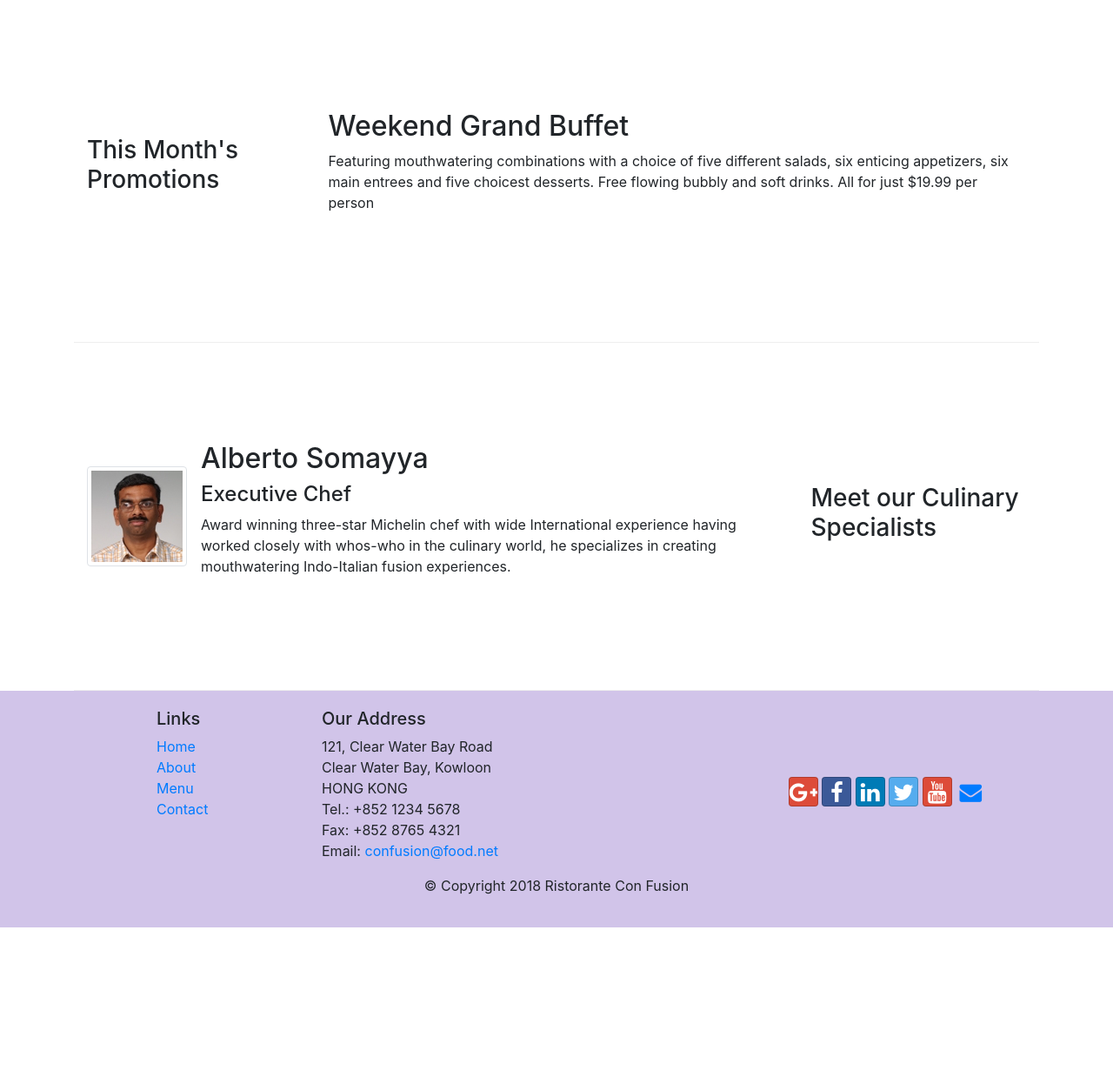
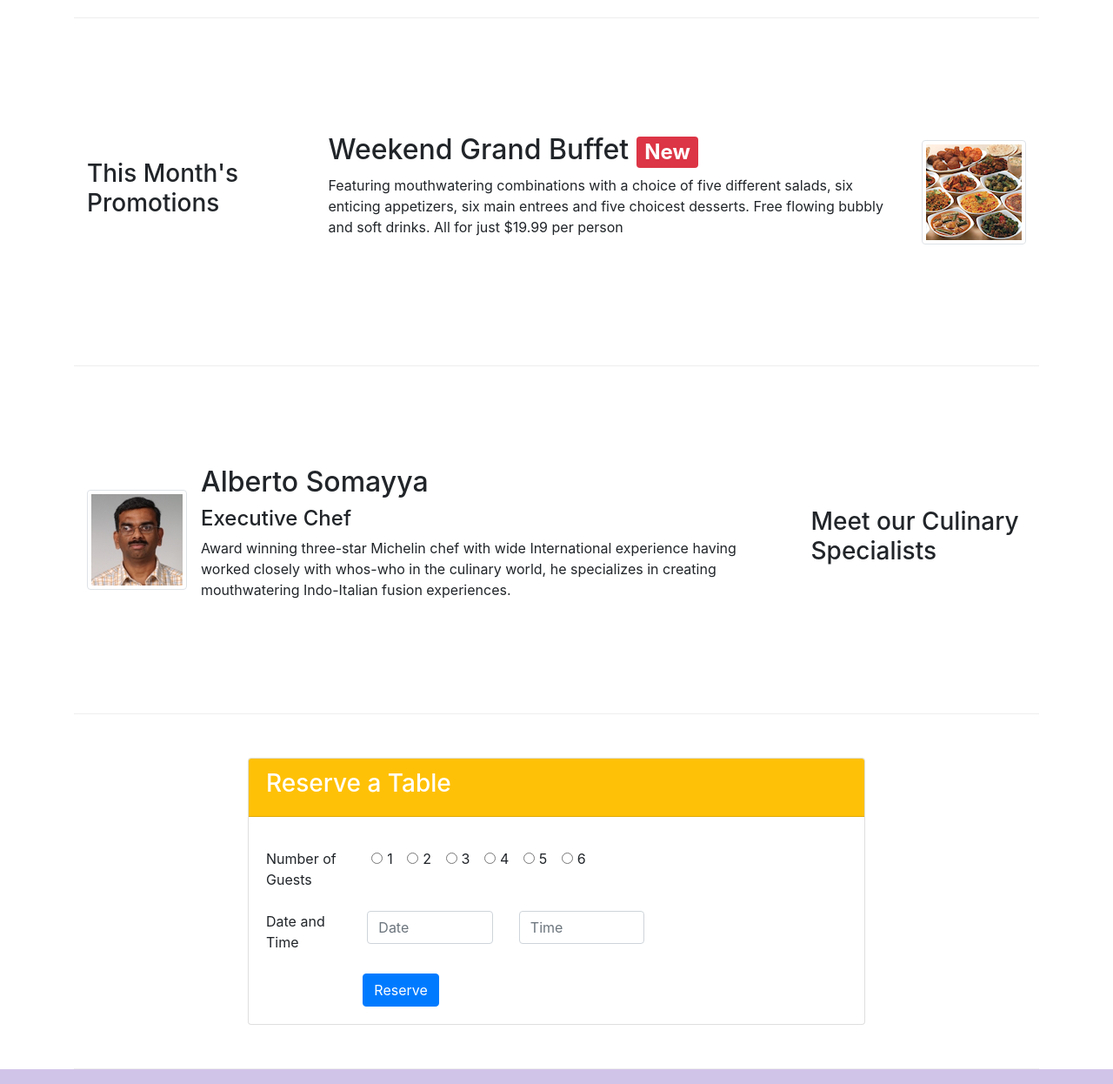
Before and after one commit to xiaohua2003/bootstrap-exercise, a website: page index.html in a window 1280 px wide. Shown: the part 740-1986 px from the top of the page at 87% size. Before the commit the page ends 1806 px from the top, so only its background shows below. Drawn offline with nearby package versions, Linux system fonts and the light colour scheme.

Commit message:
add reserve button, card

```diff
--- a/index.html
+++ b/index.html
@@ -40,9 +40,16 @@
                     <h1>Ristorante con Fusion</h1>
                     <p>We take inspiration from the World's best cuisines, and create a unique fusion experience. Our lipsmacking creations will tickle your culinary senses!</p>
                 </div>
-                <div class="col-12 col-sm align-self-center">
-                    <img src="img/logo.png" class="img-fluid" alt="logo-image">
-                </div>
+
+                    <div class="col-12 col-sm align-self-center">
+                            <div class="media">
+                                <img src="img/logo.png" class="img-fluid col-sm-6" alt="logo-image" >
+                               <div class="media-body align-self-center col-sm-6">
+                                  <a  href="#reserve-table" class="btn btn-sm btn-warning btn-block" role="button"> Reserve Table</a>
+                               </div>
+                           </div>
+                   </div>
+
             </div>
         </div>
     </header>
@@ -69,8 +76,15 @@
                 <h3>This Month's Promotions</h3>
             </div>
             <div class="col col-sm col-md">
-                <h2>Weekend Grand Buffet</h2>
-                <p>Featuring mouthwatering combinations with a choice of five different salads, six enticing appetizers, six main entrees and five choicest desserts. Free flowing bubbly and soft drinks. All for just $19.99 per person </p>
+
+                <div class="media">
+                    <div class="media-body">
+                    <h2 class="mt-0">Weekend Grand Buffet <span class="badge badge-danger">New</span></h2>
+                   <p class="d-none d-sm-block">Featuring mouthwatering combinations with a choice of five different salads, six enticing appetizers, six main entrees and five choicest desserts. Free flowing bubbly and soft drinks. All for just $19.99 per person </p>
+                   </div>
+                   <img src="img/buffet.png" alt="buffet-img" class="ml-3 d-flex img-thumbnail align-self-center">
+                </div>
+
             </div>
         </div>
 
@@ -89,6 +103,64 @@
                 </div>
             </div>
         </div>
+        <div class="row row-content justify-content-center" id="reserve-table">
+            <div class="col-12 col-sm-8">
+                <div class="card">
+                    <div class="card-header text-white bg-warning mb-3">
+                       <h3>Reserve a Table</h3>
+                    </div>
+                    <div class="card-body">
+                        <form>
+                            <div class="form-group row">
+                                <label for="form-check" class="col-md-2">Number of Guests</label>
+                                <div class="form-check col-md-6">
+                                    <div class="form-check form-check-inline" id="form-check">
+                                        <input class="form-check-input" type="radio" value="option1" name="inlineRadioOptions" id="inlineRadio1" >
+                                        <label class="form-check-label" for="inlineRadio1">1</label>
+                                    </div>
+                                    <div class="form-check form-check-inline " id="for-check">
+                                        <input class="form-check-input" type="radio" value="option2" name="inlineRadioOptions" id="inlineRadio2" >
+                                        <label class="form-check-label" for="inlineRadio2">2</label>
+                                    </div>
+                                    <div class="form-check form-check-inline "id="form-check"  >
+                                        <input class="form-check-input" type="radio" value="option3" name="inlineRadioOptions" id="inlineRadio3" >
+                                        <label class="form-check-label" for="inlineRadio3">3</label>
+                                    </div>
+                                    <div class="form-check form-check-inline"id="form-check" >
+                                        <input class="form-check-input" type="radio" value="option4" name="inlineRadioOptions" id="inlineRadio4" >
+                                        <label class="form-check-label" for="inlineRadio4">4</label>
+                                    </div>
+                                    <div class="form-check form-check-inline" id="form-check">
+                                        <input class="form-check-input" type="radio" value="option5" name="inlineRadioOptions" id="inlineRadio5" >
+                                        <label class="form-check-label" for="inlineRadio5">5</label>
+                                    </div>
+                                    <div class="form-check form-check-inline" id="form-check">
+                                        <input class="form-check-input" type="radio" value="option6" name="inlineRadioOptions" id="inlineRadio6" >
+                                        <label class="form-check-label" for="inlineRadio2">6</label>
+                                    </div>
+                                </div>
+                            </div>
+                            <div class="form-group row">
+                                <label class="col-md-2" for="date-time"> Date and Time</label>
+                                <div class="col-sm-3 date-time">
+                                    <input type="text" id="date" placeholder="Date" class="form-control mb-2 mr-sm-2 ">
+                                </div>
+                               <div class="col-md-3 date-time">
+                                <input type="text" id="time" placeholder="Time" class="form-control mb-2 mr-sm-2 ">
+                               </div>
+                            </div>
+                            <button type="submit" class="btn btn-primary  offset-md-2"> Reserve</button>
+
+                        </form>
+
+
+                    </div>
+
+                </div>
+            </div>
+        </div>
+
+
     </div>
 
     <footer class="footer">
```
